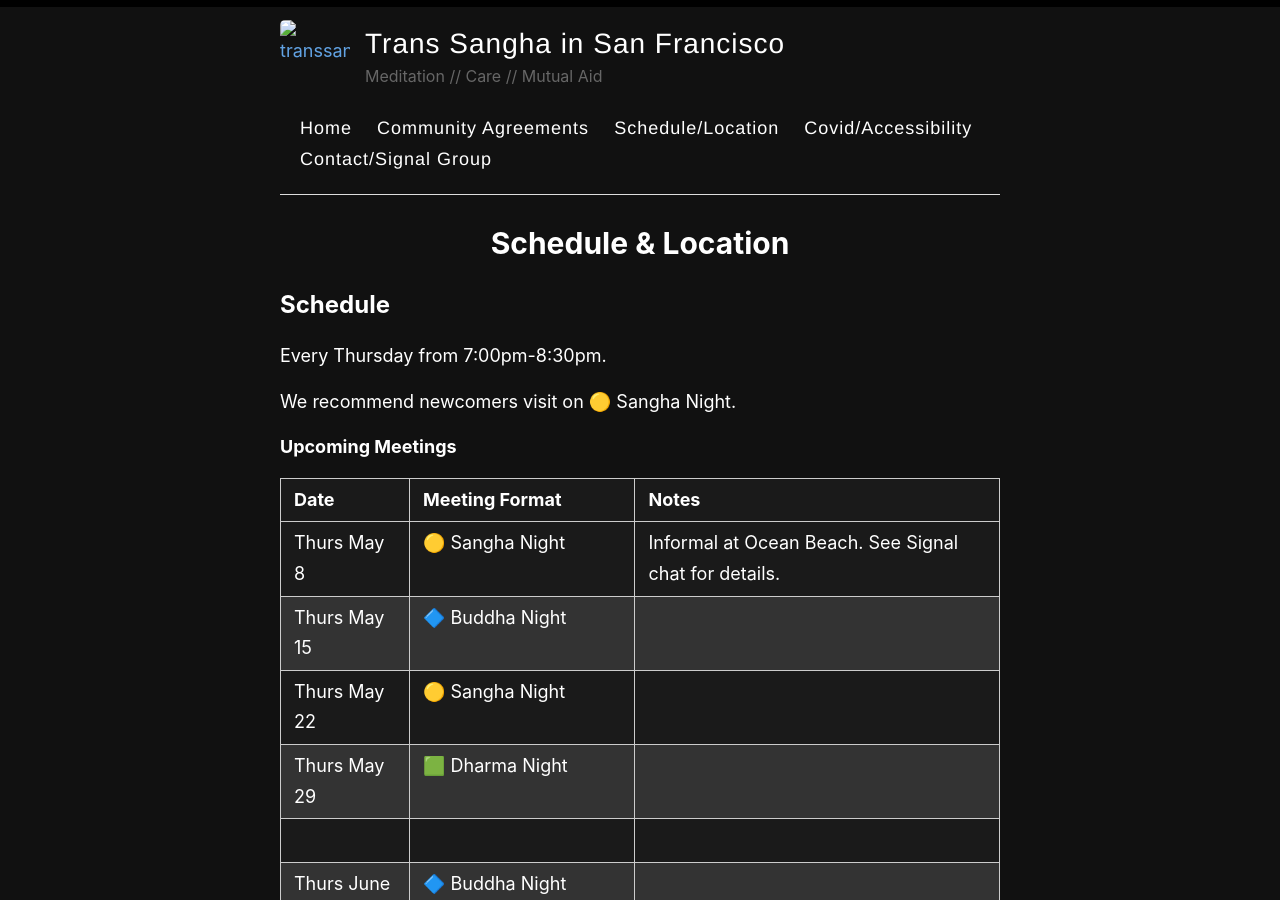
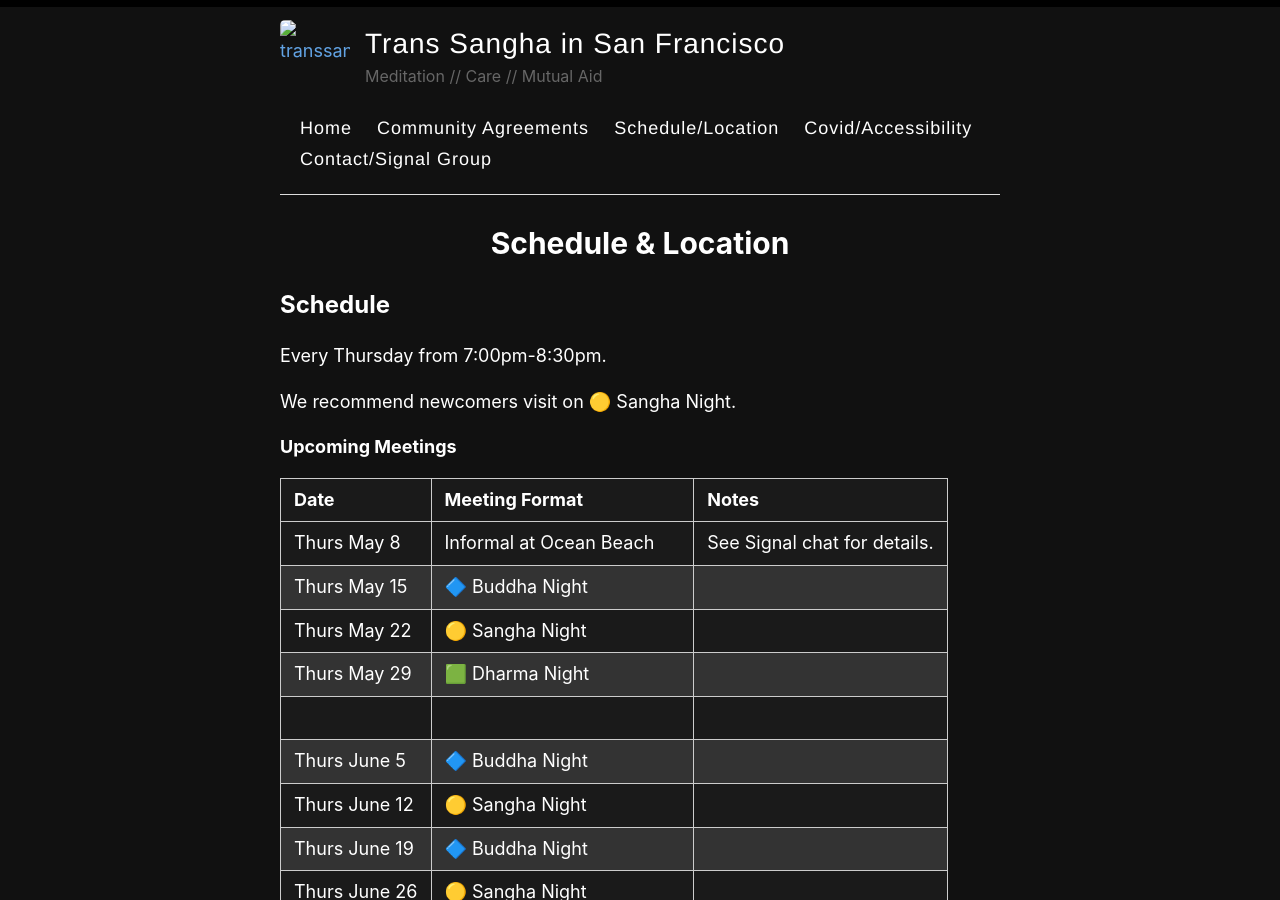
Before and after one commit to rykener/transsangha, a Jekyll site: the page built from _pages/schedule.md, in a window 1280 px wide and 900 px high. Built offline with Jekyll 4.4.1, drawn with Linux system fonts in a browser that asks for light colours.

Commit message:
update schedule

```diff
--- a/_pages/schedule.md
+++ b/_pages/schedule.md
@@ -16,7 +16,7 @@ We recommend newcomers visit on 🟡 Sangha Night.
 
 | Date         | Meeting Format  | Notes |
 |--------------|-----------------|-------|
-| Thurs May 8  | 🟡 Sangha Night | Informal at Ocean Beach. See Signal chat for details.
+| Thurs May 8  | Informal at Ocean Beach |  See Signal chat for details.
 | Thurs May 15 | 🔷 Buddha Night |
 | Thurs May 22 | 🟡 Sangha Night |
 | Thurs May 29 | 🟩 Dharma Night |
```
